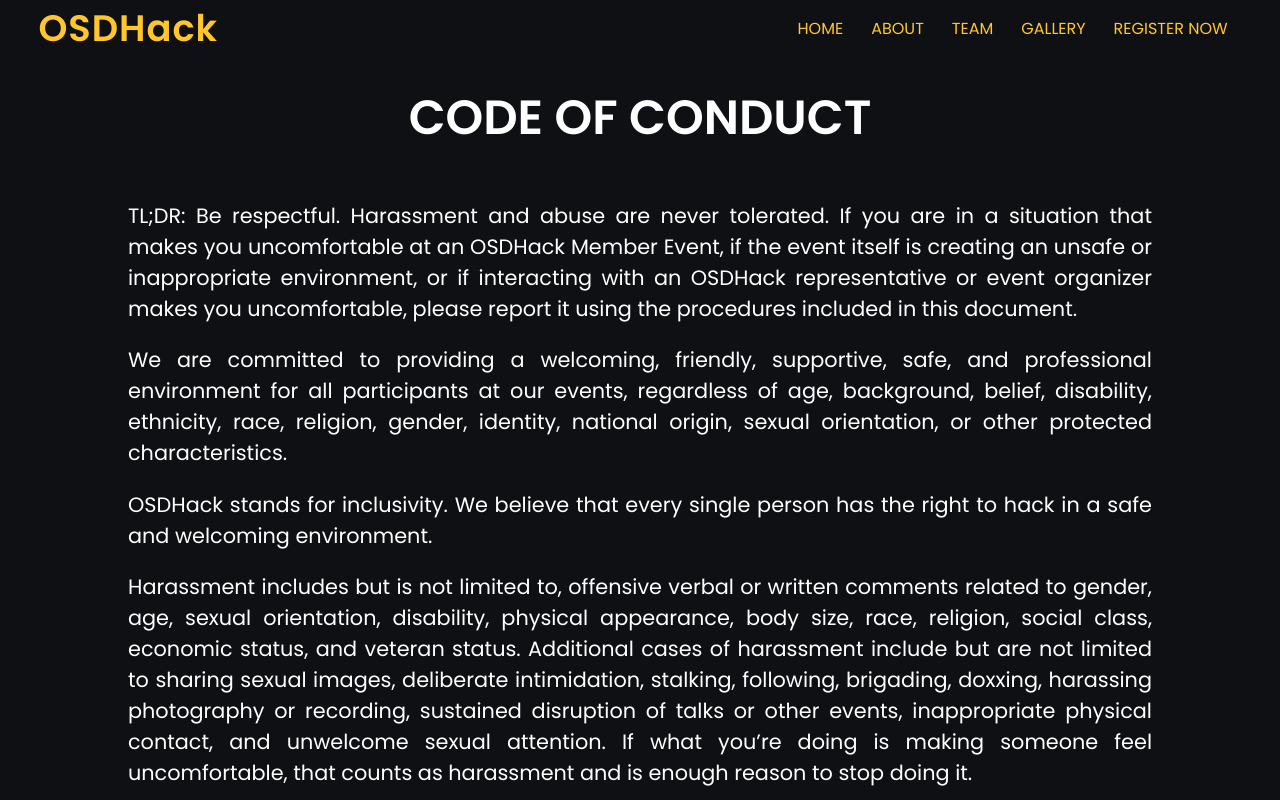
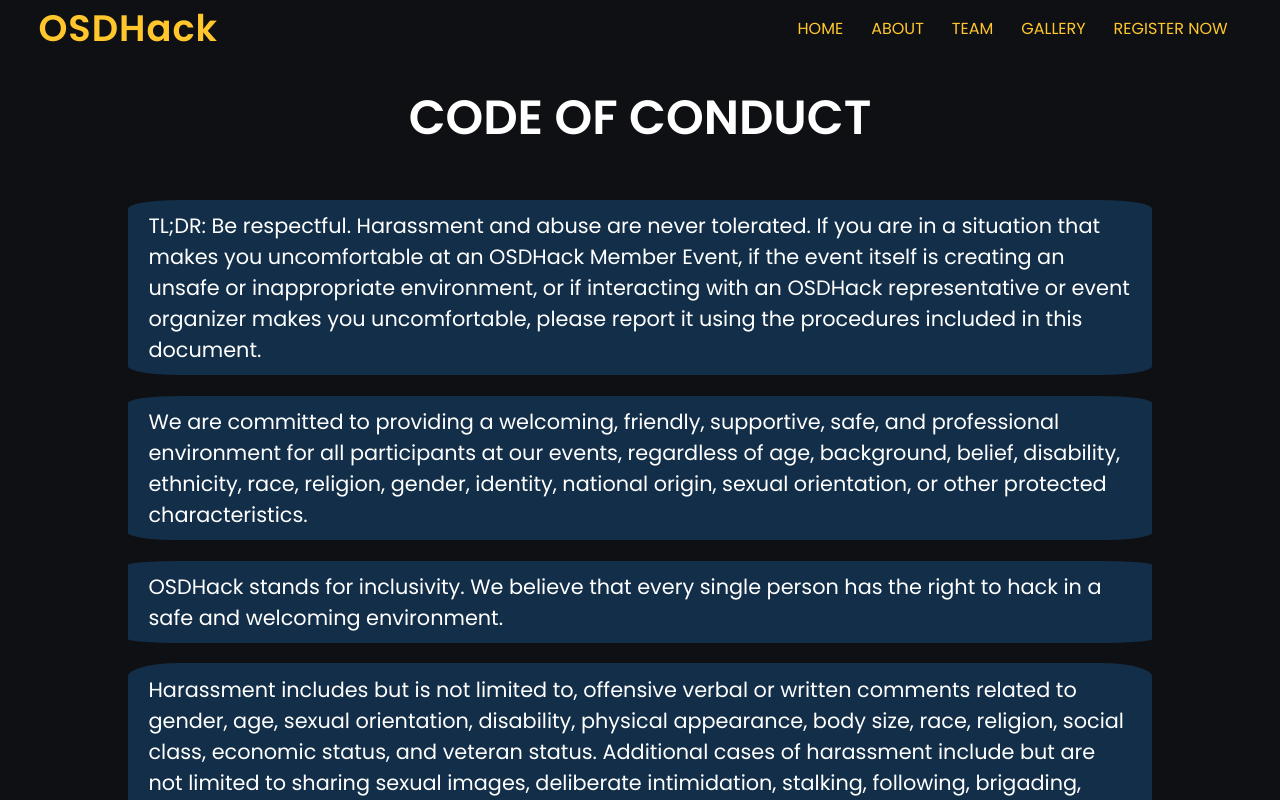
Before and after one commit to osdc/osdhack-24, a React (Create React App) app in the folder client/: page /cod in a window 1280 px wide. Shown: the top 800 px of the page. Built offline with nearby package versions, Linux system fonts and the light colour scheme; a web font is replaced by a local one.

Commit message:
cod design

```diff
--- a/client/src/pages/Codeofconduct/Codeofconduct.css
+++ b/client/src/pages/Codeofconduct/Codeofconduct.css
@@ -12,13 +12,16 @@
 
 .codcontent div {
     margin-top: 2%;
+    background-color: rgba(22, 77, 124, 0.5);
+    padding:1% 2%;
+    border-radius: 5%;
 }
 
 .codcontent {
     font-size: 1.3rem;
     width: 80%;
     margin: auto;
-    text-align:justify;
+    /* text-align:justify; */
 }
 
 .codcontent h2 {
--- a/client/src/pages/Home/Home.jsx
+++ b/client/src/pages/Home/Home.jsx
@@ -3,6 +3,10 @@ import './Home.css'
 import Spline from '@splinetool/react-spline';
 // import { Link } from 'react-router-dom'
 const Home = () => {
+
+  function onMouseDown(e) {
+    console.log(e);
+  }
   return (
     <div className='homepage'>
       {/* <div className="event">OSDHack'24</div>
@@ -16,7 +20,7 @@ const Home = () => {
         </button>
       </div> */}
 
-      <Spline scene="https://prod.spline.design/B4gEdCxzZMigeDFK/scene.splinecode" />
+      <Spline scene="https://prod.spline.design/B4gEdCxzZMigeDFK/scene.splinecode" onMouseDown={onMouseDown} />
 
     </div>
   )
```
